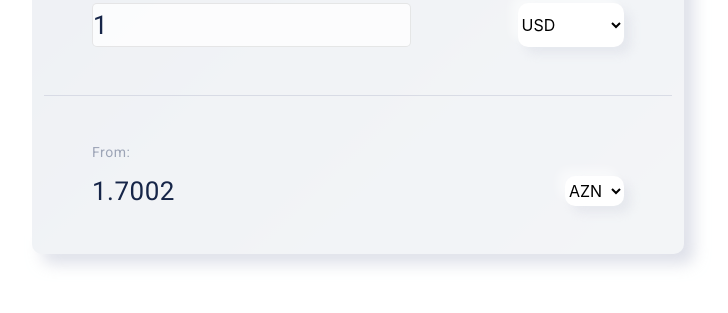
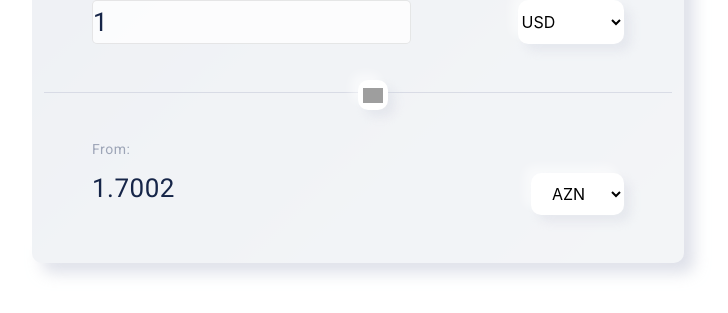
Before and after one commit to codeacademyprogramming/17-05-2021-Sevda-HHH, a React app in the folder my-app/: page / in a window 1280 px wide. Shown: the part 180-493 px from the top of the page, without its empty margins (282-1010 px from the left). Built offline with nearby package versions, Linux system fonts and the light colour scheme; grey boxes are pictures that could not be loaded.

Commit message:
Change code fucntio is added

```diff
--- a/my-app/package.json
+++ b/my-app/package.json
@@ -3,6 +3,7 @@
   "version": "0.1.0",
   "private": true,
   "dependencies": {
+    "@fortawesome/fontawesome-free": "^5.15.3",
     "@testing-library/jest-dom": "^5.12.0",
     "@testing-library/react": "^11.2.7",
     "@testing-library/user-event": "^12.8.3",
--- a/my-app/src/components/App.js
+++ b/my-app/src/components/App.js
@@ -2,17 +2,22 @@ import '../scss/App.scss';
 import rates from './rates.json';
 import { createRef } from "react";
 
+
 const fromRef = createRef();
 const toRef = createRef();
 const fromİnputRef = createRef();
-
+const changeValues = () => {
+  const from = fromRef.current.value;
+  const to = toRef.current.value
+  fromRef.current.value = to;
+  toRef.current.value = from
+}
 const exChange = () => {
   var fromExchange = rates.find(r => r.code == (fromRef.current.value));
   var ftoExchange = rates.find(r => r.code == (toRef.current.value));
   var result = fromExchange.value * fromİnputRef.current.value / ftoExchange.value;
   const res = document.querySelector(".toValue")
   res.innerText = result.toFixed(4);
-
 }
 
 function App() {
@@ -31,6 +36,9 @@ function App() {
           </div>
         </div>
         <div className="col-12 p-5 covertToPart">
+          <div className="changeBtn" onClick={changeValues} >
+            <img className="w-100" src="https://th.bing.com/th/id/R24d6c772be9edd73b22773d88ec63341?rik=W%2fDZqp2RB9uqGA&riu=http%3a%2f%2fcdn.onlinewebfonts.com%2fsvg%2fimg_204174.png&ehk=E4MN9e4V51c7H%2bL4FUo116tHOfgZrSRqx%2ftb%2bDQTunU%3d&risl=&pid=ImgRaw" />
+          </div>
           <p className="to">From:</p>
           <div className="d-flex justify-content-between " >
             <div className="mainValue">
--- a/my-app/src/scss/App.scss
+++ b/my-app/src/scss/App.scss
@@ -43,6 +43,9 @@ input::placeholder {
   letter-spacing: 0.5px;
   color: #162548;
 }
+.seconSelect {
+  padding: 10px 17px;
+}
 
 .toValue {
   font-family: "Roboto", sans-serif;
@@ -55,9 +58,22 @@ input::placeholder {
 }
 
 .covertToPart {
+  position: relative;
   border-top: 1px solid rgba(202, 206, 220, 0.623771);
 }
-
+.changeBtn {
+  cursor: pointer;
+  position: absolute;
+  bottom: 90%;
+  left: 50%;
+  background: linear-gradient(136.32deg, rgba(58, 60, 64, 0.4) 1.49%, rgba(255, 255, 255, 0.304174) 97.46%), #ffffff;
+  background-blend-mode: soft-light, normal;
+  box-shadow: -7px -7px 10px rgba(255, 255, 255, 0.5), 7px 7px 10px rgba(202, 206, 220, 0.31);
+  border-radius: 10px;
+  width: 30px;
+  padding: 2px 5px;
+  height: 30px;
+}
 .HH {
   height: 100vh;
 }
```
Also changed, not shown: my-app/src/img/imggg.png (added), 1 other file.
